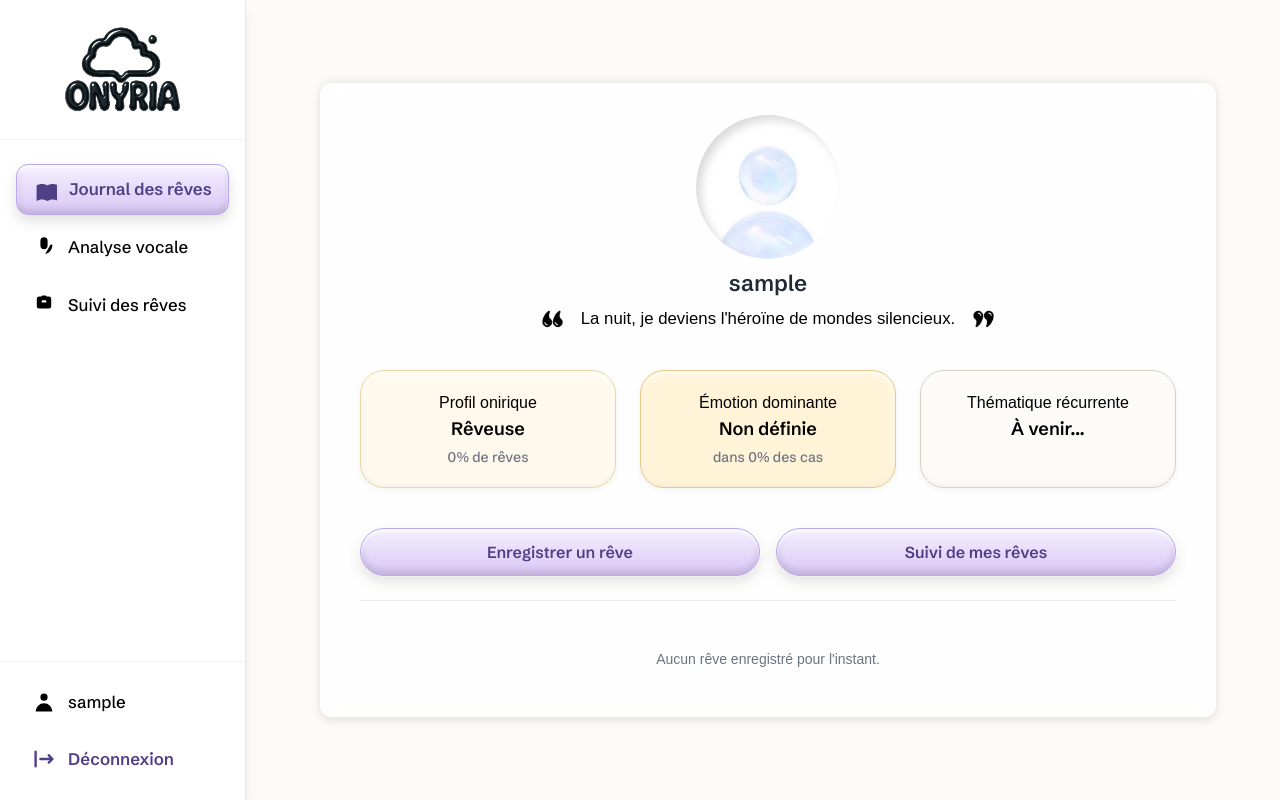
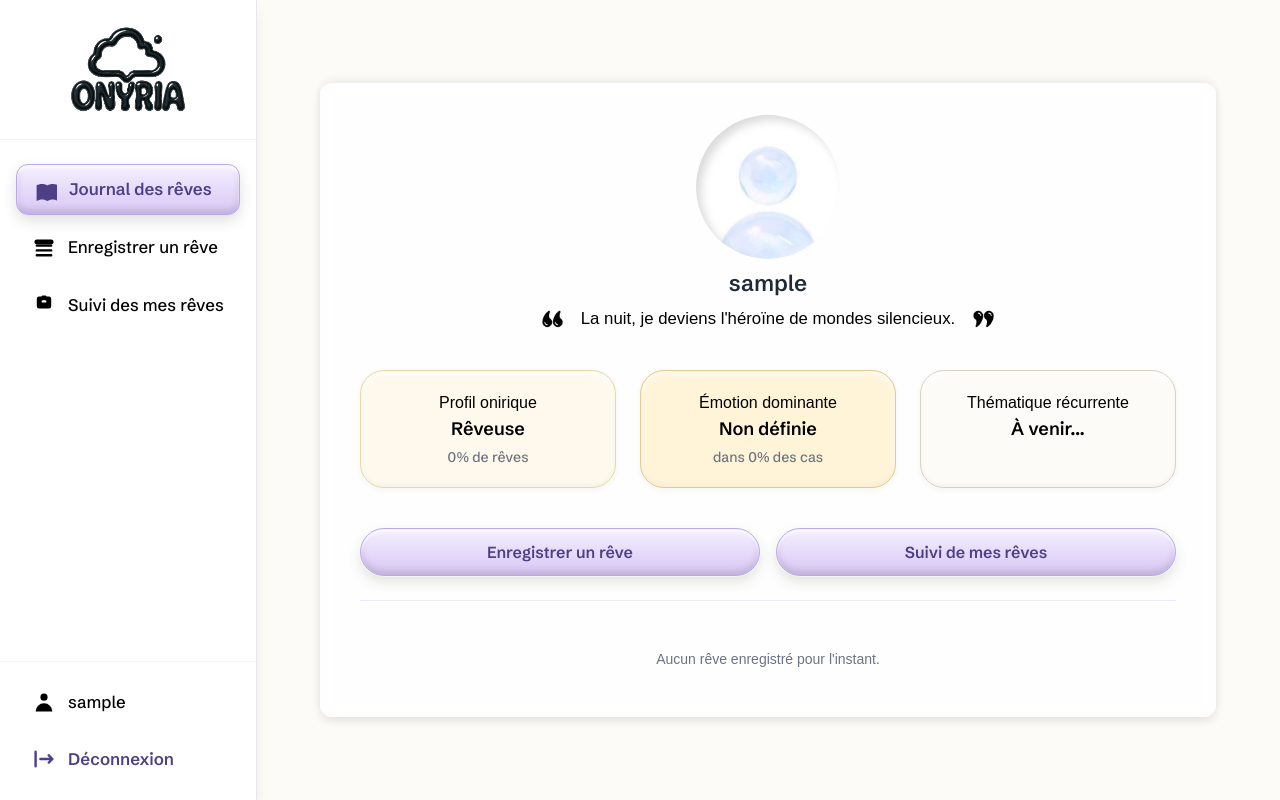
Before and after one commit to JiekRuan/Onyria, a Django app: page /diary/ in a window 1280 px wide. Run offline with Django 5.2, Linux system fonts and the light colour scheme; the visitor is signed in with stand-in values (Sample User, id 1); data that the repository does not hold is empty; style sheets or scripts are compiled from the project's sources; some web fonts are replaced.

Commit message:
Fix : modification des titres de menu et bonnes redirection pour l'enregistreur de rêves

```diff
--- a/DreamProject/diary/templates/diary/sidebar.html
+++ b/DreamProject/diary/templates/diary/sidebar.html
@@ -18,11 +18,12 @@
     </a>
 
     <!-- Analyse vocale -->
-    <a href="{% url 'analyse_from_voice' %}" class="sidebar-item {% if request.resolver_match.url_name == 'analyse_from_voice' %}active{% endif %}">
+    <a href="{% url 'dream_recorder' %}" class="sidebar-item {% if request.resolver_match.url_name == 'dream_recorder' %}active{% endif %}">
       <svg class="w-6 h-6" fill="currentColor" viewBox="0 0 20 20">
-        <path fill-rule="evenodd" d="M7 4a3 3 0 016 0v4a3 3 0 11-6 0V4zm4 10.93A7.001 7.001 0 0017 8a1 1 0 10-2 0A5 5 0 715 8a1 1 0 00-2 0 7.001 7.001 0 006 6.93V17H6a1 1 0 100 2h8a1 1 0 100-2h-3v-2.07z" clip-rule="evenodd"></path>
+        <path d="M4 3a2 2 0 100 4h12a2 2 0 100-4H4z"></path>
+        <path fill-rule="evenodd" d="M3 8a1 1 0 011-1h12a1 1 0 110 2H4a1 1 0 01-1-1zm0 4a1 1 0 011-1h12a1 1 0 110 2H4a1 1 0 01-1-1zm0 4a1 1 0 011-1h12a1 1 0 110 2H4a1 1 0 01-1-1z" clip-rule="evenodd"></path>
       </svg>
-      <span>Analyse vocale</span>
+      <span>Enregistrer un rêve</span>
     </a>
 
     <!-- Suivi des rêves -->
@@ -31,7 +32,7 @@
         <path d="M9 2a1 1 0 000 2h2a1 1 0 100-2H9z"></path>
         <path fill-rule="evenodd" d="M4 5a2 2 0 012-2h8a2 2 0 012 2v6a2 2 0 01-2 2H6a2 2 0 01-2-2V5zm5 1a1 1 0 000 2h2a1 1 0 100-2H9z" clip-rule="evenodd"></path>
       </svg>
-      <span>Suivi des rêves</span>
+      <span>Suivi des mes rêves</span>
     </a>
   </nav> <!-- ✅ fermeture ajoutée ici -->
 
```
